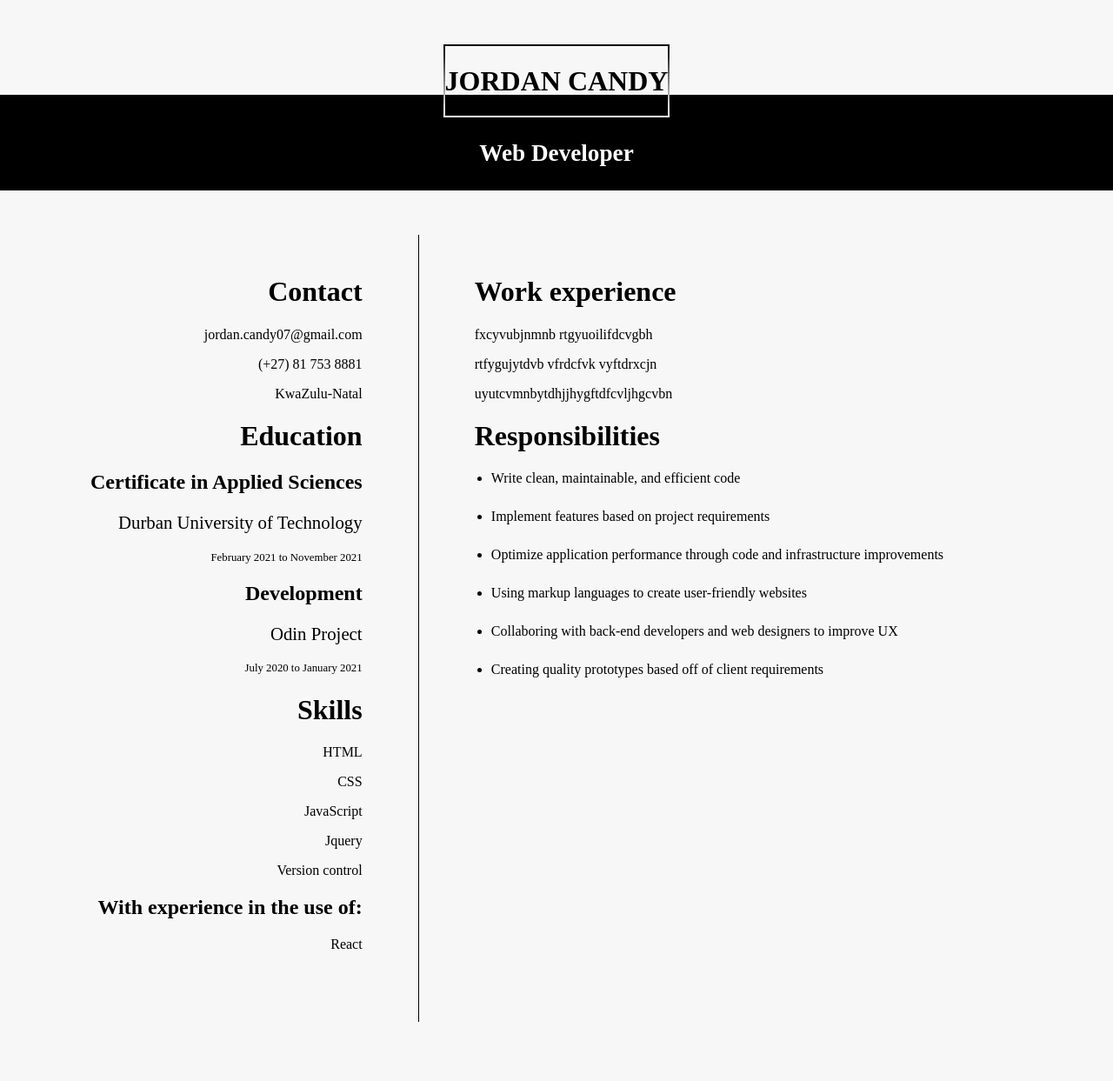
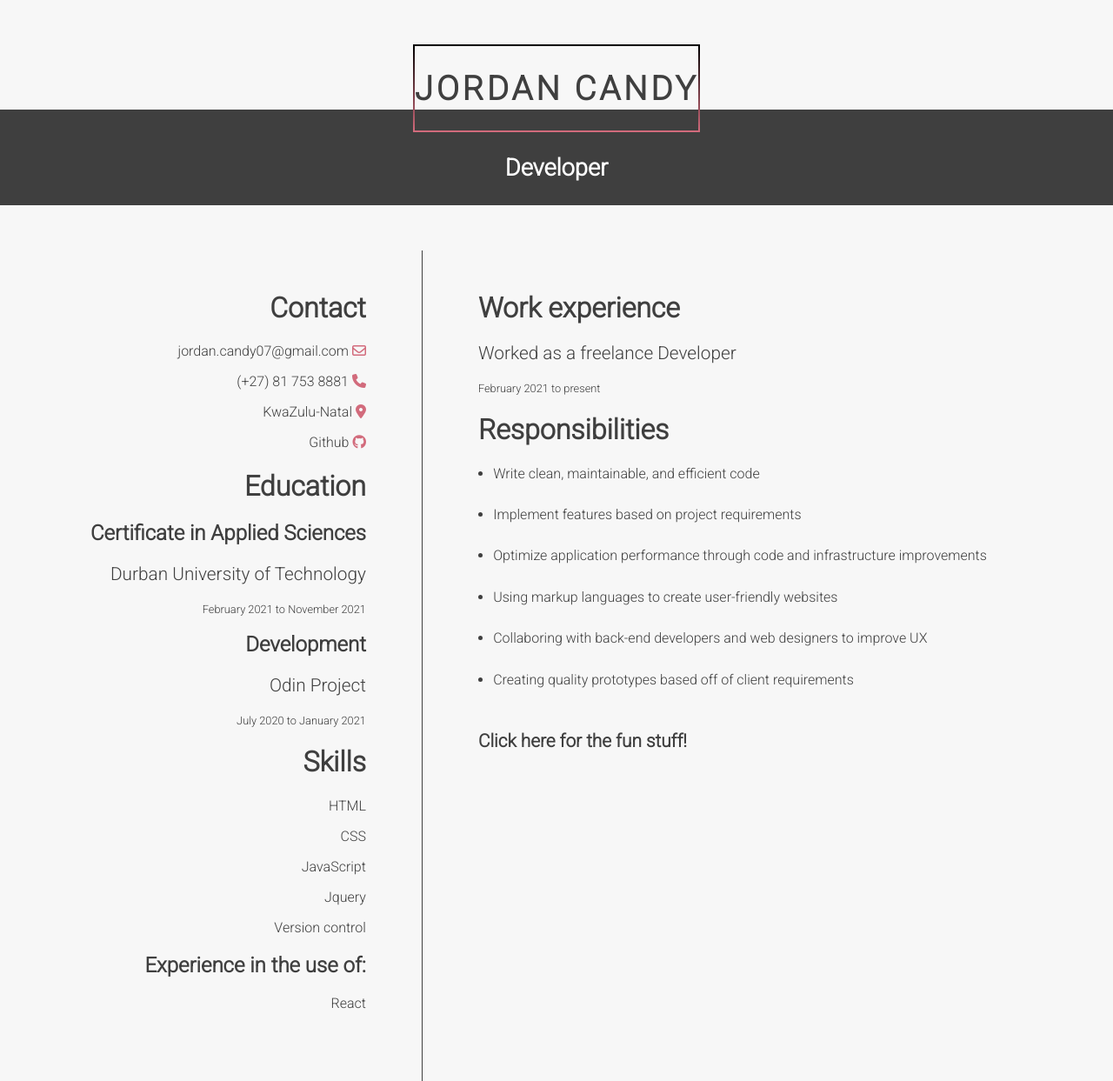
Before and after one commit to JordyCandy/Resume, a plain HTML site: page index.html in a window 1280 px wide. Shown: the whole page at 87% size. Before the commit the page ends 1175 px from the top, so only its background shows below. Drawn offline with Linux system fonts and the light colour scheme.

Commit message:
construction complete

```diff
--- a/index.html
+++ b/index.html
@@ -4,7 +4,9 @@
     <meta charset="UTF-8">
     <meta http-equiv="X-UA-Compatible" content="IE=edge">
     <meta name="viewport" content="width=device-width, initial-scale=1.0">
-    <!--Favicon-->
+    <!--Font awesome link-->
+    <script src="https://kit.fontawesome.com/e977ddeccf.js" crossorigin="anonymous"></script>
+    <!--Favicon link-->
     <link rel="icon" type="image/x-icon" href="./img/f3743f8a38c8d1dfd38a151e5731c198.png">
     <!--Icon link-->
     <script src="https://kit.fontawesome.com/e977ddeccf.js" crossorigin="anonymous"></script>
@@ -23,7 +25,7 @@
             <h1>JORDAN CANDY</h1>
         </div><!--d1 end-->
         <div class="d2">
-            <h3 class="resume">Web Developer</h3>
+            <h3 class="resume">Developer</h3>
         </div><!--D2 end-->
     </div><!--header end-->
     <div class="mid-section">
@@ -31,9 +33,10 @@
             <div class="d3">
                 <ul>
                     <h1>Contact</h1>
-                    <p>jordan.candy07@gmail.com</p>
-                    <p>(+27) 81 753 8881</p>
-                    <p>KwaZulu-Natal</p>
+                    <p>jordan.candy07@gmail.com  <i class="fa-regular fa-envelope" style="color: #d26b7c;"></i></p>
+                    <p>(+27) 81 753 8881  <i class="fa-solid fa-phone" style="color: #d26b7c;"></i></p>
+                    <p>KwaZulu-Natal <i class="fa-solid fa-location-dot" style="color: #d26b7c;"></i></p>
+                    <a href="underConstruction.html"><p>Github  <i class="fa-brands fa-github" style="color: #d26b7c;"></i></p></a>
 
                     <h1>Education</h1>
                     <h2>Certificate in Applied Sciences</h2>
@@ -48,7 +51,7 @@
                     <p>JavaScript</p>
                     <p>Jquery</p>
                     <p>Version control</p>
-                    <h2>With experience in the use of:</h2>
+                    <h2>Experience in the use of:</h2>
                     <p>React</p>
                 </ul>
             </div>
@@ -56,9 +59,8 @@
         <div class="right-side">
             <div>
                 <h1>Work experience</h1>
-                <p>fxcyvubjnmnb rtgyuoilifdcvgbh</p>
-                <p>rtfygujytdvb vfrdcfvk vyftdrxcjn</p>
-                <p>uyutcvmnbytdhjjhygftdfcvljhgcvbn</p>
+                <p class="name">Worked as a freelance Developer</p>
+                <p class="date">February 2021 to present</p>
 
                 <h1>Responsibilities</h1>
                 <ul>
@@ -69,6 +71,7 @@
                     <li>Collaboring with back-end developers and web designers to improve UX</li>
                     <li>Creating quality prototypes based off of client requirements</li>
                 </ul>
+                <a href="project.html"><p class="link">Click here for the fun stuff!</p></a>
             </div>
         </div>
     </div><!--mid-section end-->
--- /dev/null
+++ b/styles/construction.css
@@ -0,0 +1,46 @@
+body{
+    background-color: #151515;
+    color: rgb(186, 183, 183);
+    font-family: 'Roboto', sans-serif;
+}
+
+.all{
+    display: flex;
+    flex-direction: column;
+    align-items: center;
+}
+
+.weeh{
+    position: relative;
+    width: 350px;
+    height: 350px;
+    border-radius: 50%;
+}
+
+.weeh::before, .weeh:after{
+    content: "";
+    position: absolute;
+    border-radius: inherit;
+}
+
+.weeh:before{
+width: 100%;
+height: 100%;
+background-image: linear-gradient(0deg, #ff00cc 0%, #333399 100%);
+animation: spin .5s infinite linear;
+}
+
+.weeh:after{
+    width: 85%;
+    height: 85%;
+    background-color: #151515;
+    top: 50%;
+    left: 50%;
+    transform: translate(-50%, -50%);
+}
+
+@keyframes spin{
+    to{
+        transform: rotate(360deg);
+    }
+}
--- a/styles/styles.css
+++ b/styles/styles.css
@@ -1,7 +1,9 @@
 body{
     background-color: #f7f7f7;
+    font-family: 'Roboto', sans-serif;
     height: 100vh;
     margin: 0;
+    color: rgb(63, 63, 63);
 }
 
 /*header*/
@@ -21,15 +23,16 @@ body{
     width: auto;
     height: auto;
     position: relative;
-    font-size: 1em;
+    font-size: 1.2em;
+    letter-spacing: 0.2em;
     text-align: center;
     border-width: 2px;
     border-style: solid;
-    border-image: linear-gradient(to bottom, black, white) 1;
+    border-image: linear-gradient(to bottom, black, rgb(210, 107, 124)) 1;
 }
 
 .d2{
-    background-color: black;
+    background-color: rgb(63, 63, 63);
     text-align: center;
     color: white;
     height: 12%;
@@ -41,6 +44,12 @@ body{
 }
 
 /*mid-section*/
+
+a{
+    text-decoration: none;
+    color: rgb(63, 63, 63);
+}
+
 .mid-section{
     display: flex;
     margin-top: 4%;
@@ -57,7 +66,7 @@ li{
 }
 /*left-side*/
 .left-side{
-    border-right: 1px solid black;
+    border-right: 1px solid rgb(63, 63, 63);
     padding: 2% 5% 5% 5%;
     text-align: right;
 }
@@ -70,8 +79,14 @@ li{
     font-size: 0.8em;
 }
 
+.link{
+    font-size: 1.3em;
+    font-weight: bold;
+}
+
 /*media query to 400*/
 @media (max-width: 400px){
+    /*header*/
     .d1{
         height: 8%;
         font-size: 0.7em;
@@ -84,6 +99,9 @@ li{
         margin-top: 10%;
         font-size: 1em;
     }
+
+    /*mid-section*/
+
 }
 
 /*media other*/
```
Also changed, not shown: underConstruction.html (added, +25 -0 lines).
